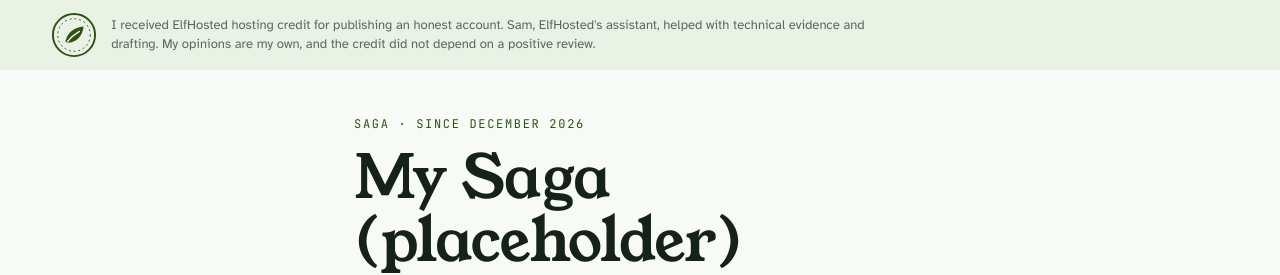
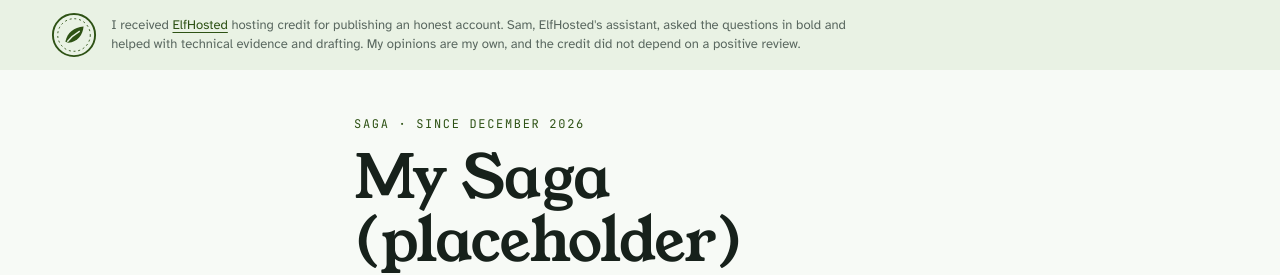
Before and after one commit to chloeobot/saga-template, a Jekyll site: the page built from index.md, in a window 1280 px wide. Shown: the top 275 px of the page. Built offline with Jekyll 4.4.1, drawn with Linux system fonts in a browser that asks for light colours.

Commit message:
feat: disclosure links to ElfHosted and says Sam asked the questions in bold
Co-Authored-By: Claude Opus 5.5 <noreply@anthropic.com>

```diff
--- a/_layouts/default.html
+++ b/_layouts/default.html
@@ -52,7 +52,7 @@
   <a class="skip" href="#content">Skip to content</a>
   <div class="seal" role="note" aria-label="Disclosure">
     <svg viewBox="0 0 48 48" aria-hidden="true" focusable="false"><circle cx="24" cy="24" r="22" fill="none" stroke="currentColor" stroke-width="2"/><circle cx="24" cy="24" r="17" fill="none" stroke="currentColor" stroke-width="1" stroke-dasharray="2 3"/><path d="M15 31c2-10 9-15 19-16-1 9-6 16-16 17l-3-1z" fill="currentColor"/><path d="M17 31c4-5 8-8 13-11" stroke="var(--tint)" stroke-width="1.5" fill="none"/></svg>
-    <p>I received ElfHosted hosting credit for publishing an honest account. Sam, ElfHosted's assistant, helped with technical evidence and drafting. My opinions are my own, and the credit did not depend on a positive review.</p>
+    <p>I received <a href="https://elfhosted.com/">ElfHosted</a> hosting credit for publishing an honest account. Sam, ElfHosted's assistant, asked the questions in bold and helped with technical evidence and drafting. My opinions are my own, and the credit did not depend on a positive review.</p>
   </div>
 
   <main id="content" class="body">
```
